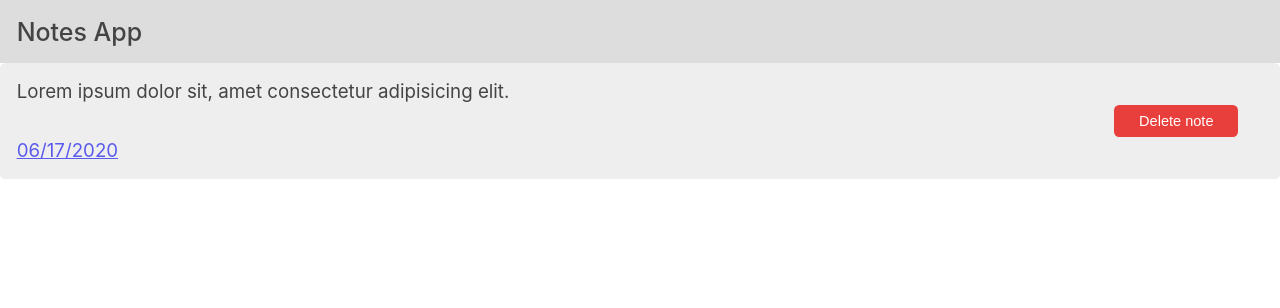
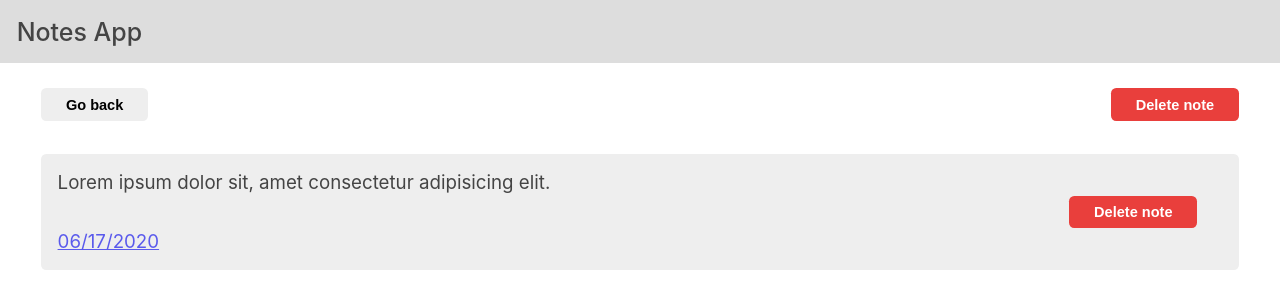
Before and after one commit to zakrzewskib/notes-internship-task, a React (Create React App) app: page /notes/1 in a window 1280 px wide. Shown: the top 308 px of the page. Built offline with nearby package versions, Linux system fonts and the light colour scheme.

Commit message:
Add go back button in NotePage

```diff
--- a/src/components/Notes/Note.js
+++ b/src/components/Notes/Note.js
@@ -41,7 +41,7 @@ const Note = (props) => {
       </div>
       <div className={classes['note-button-container']}>
         <button
-          className={`btn ${classes['btn-delete']}`}
+          className="btn btn-delete"
           onClick={() => notesContext.deleteNote(note.id)}
         >
           Delete note
--- a/src/components/Notes/Note.module.css
+++ b/src/components/Notes/Note.module.css
@@ -19,11 +19,6 @@
     flex-direction: column;
     justify-content: space-between;
     gap: 1.2rem;
-}
-
-.btn-delete {
-    color: #fff;
-    background-color: #e93f3c;
 }
 
 .note-button-container {
--- a/src/components/Notes/NotePage.js
+++ b/src/components/Notes/NotePage.js
@@ -1,14 +1,32 @@
 import React, { useContext } from 'react';
-import { useParams } from 'react-router-dom';
+import { useParams, useNavigate } from 'react-router-dom';
+
 import NotesContext from '../../store/notes-context';
 import Note from './Note';
 
+import classes from './NotePage.module.css';
+
 const NotePage = (props) => {
   const { id } = useParams();
+  const navigate = useNavigate();
+
   const notesContext = useContext(NotesContext);
   const note = notesContext.notes.find((note) => note.id === id);
 
-  return <Note note={note} />;
+  return (
+    <article className="container">
+      <div className={classes['note-buttons']}>
+        <button
+          onClick={() => navigate('/')}
+          className={`btn ${classes['btn-go-back']}`}
+        >
+          Go back
+        </button>
+        <button className="btn btn-delete">Delete note</button>
+      </div>
+      <Note note={note} />
+    </article>
+  );
 };
 
 export default NotePage;
--- /dev/null
+++ b/src/components/Notes/NotePage.module.css
@@ -0,0 +1,9 @@
+.note-buttons {
+    margin-bottom: 3.2rem;
+    display: flex;
+    justify-content: space-between;
+}
+
+.btn-go-back {
+    background-color: #eee;
+}
--- a/src/index.css
+++ b/src/index.css
@@ -25,4 +25,10 @@ html {
     padding: 0.8rem 2.4rem;
     cursor: pointer;
     border: none;
+    font-weight: bold;
 }
+
+.btn-delete {
+    color: #fff;
+    background-color: #e93f3c;
+}
```
